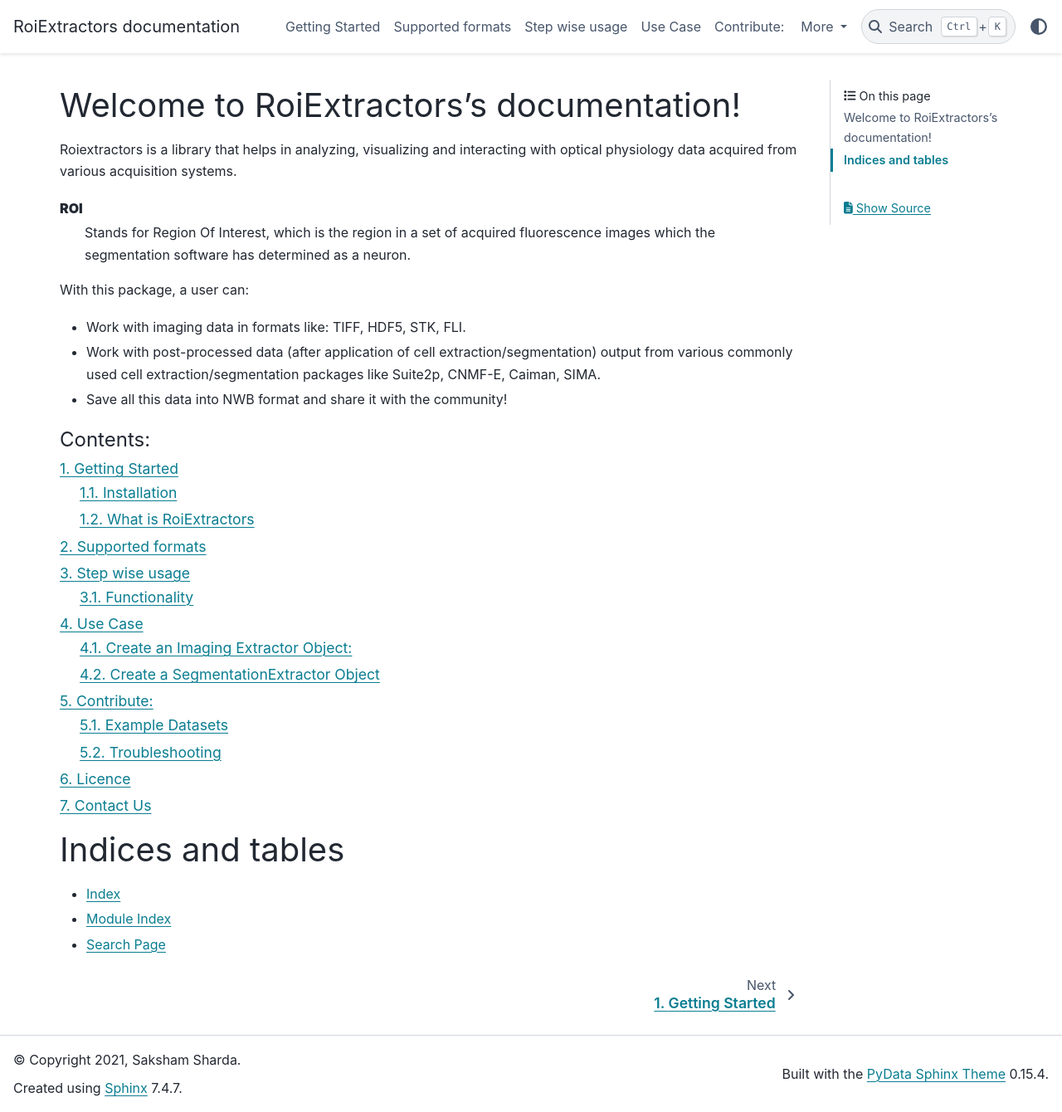
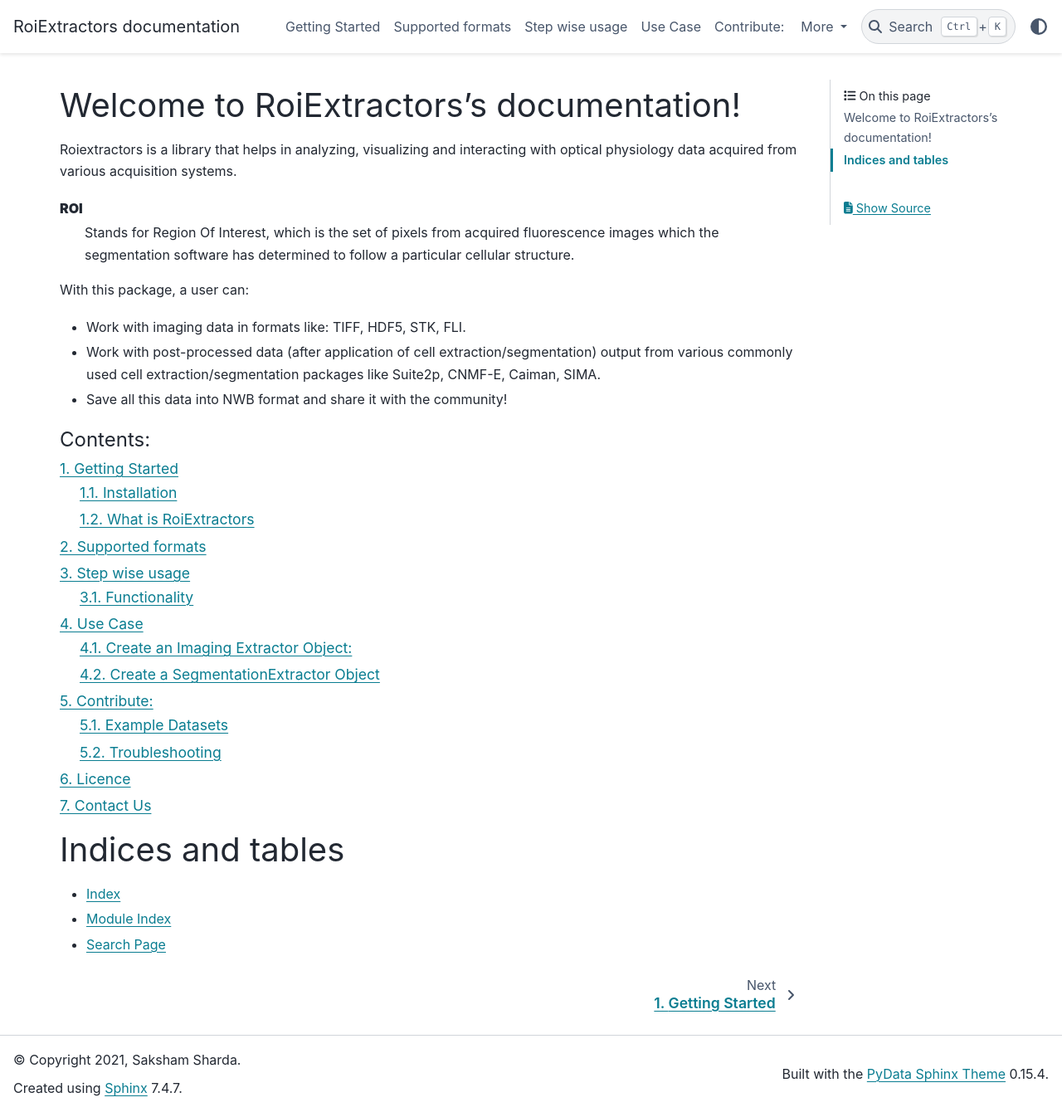
Before and after one commit to catalystneuro/roiextractors, a Sphinx documentation site: the page built from docs/source/index.rst, in a window 1280 px wide and 1340 px high. Shown: the whole window at 83% size. Built offline with Sphinx 7.4.7 and the PyData theme 0.15.4, drawn with Linux system fonts in a browser that asks for light colours.

Commit message:
updated definition of roi

```diff
--- a/docs/source/index.rst
+++ b/docs/source/index.rst
@@ -10,7 +10,7 @@ Welcome to RoiExtractors's documentation!
 Roiextractors is a library that helps in analyzing, visualizing and interacting with optical physiology data acquired from various acquisition systems.
 
 **ROI**
-   Stands for Region Of Interest, which is the region in a set of acquired fluorescence images which the segmentation software has determined as a neuron.
+   Stands for Region Of Interest, which is the set of pixels from acquired fluorescence images which the segmentation software has determined to follow a particular cellular structure.
 
 With this package, a user can:
 
```
